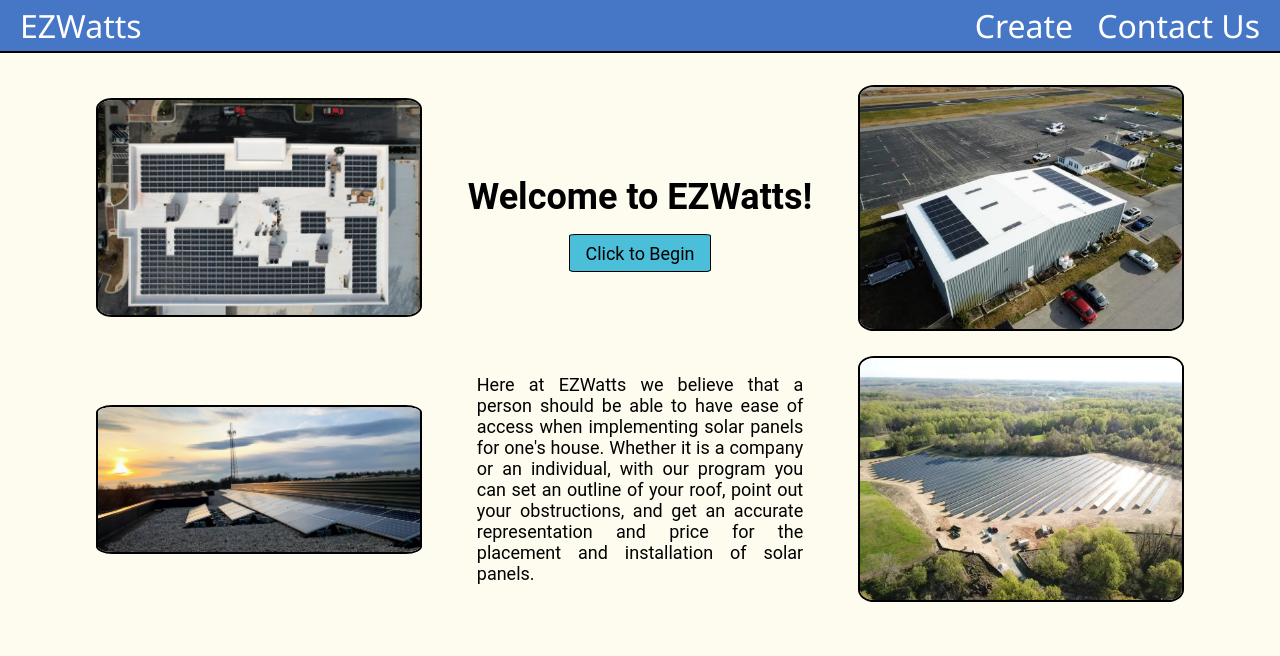
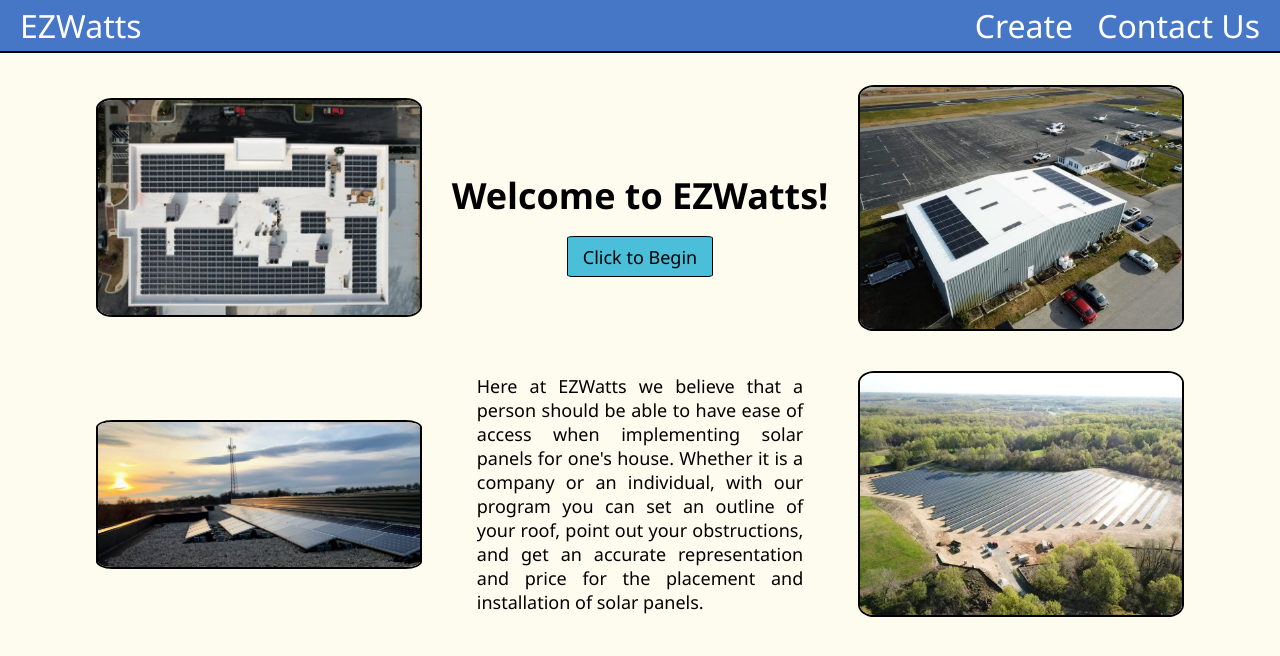
Before and after one commit to UMBC-447-Software-Engineering-Team/447-project.v1, a React (Create React App) app: page / in a window 1280 px wide. Shown: the top 656 px of the page. Built offline with nearby package versions, Linux system fonts and the light colour scheme.

Commit message:
update comments, adjust indents, etc.

```diff
--- a/src/components/Form.js
+++ b/src/components/Form.js
@@ -2,6 +2,7 @@ import React, { useState } from 'react';
 
 export default function Form({ onSubmit }) {
 
+  // declare variables
   const [panelWidth, setPanelWidth] = useState(0);
   const [panelHeight, setPanelHeight] = useState(0);
   const [roofWidth, setRoofWidth] = useState(0);
@@ -18,6 +19,7 @@ export default function Form({ onSubmit }) {
       rowSpacing, columnSpacing, edgeSpacing
     );
   }
+
 // The form and dynamic change in value here
 // add required for form and error handling
   return (
--- a/src/index.css
+++ b/src/index.css
@@ -27,9 +27,7 @@ body {
   display: flex;
   flex-direction: column;
   min-height: 100%;
-  font-family: 'Roboto', sans-serif;
-  /*set the gradient to be a bit less harsh using opacity in rgba*/
-  /*border-style: solid;*/
+  font-family: 'Segoe UI', Tahoma, Geneva, Verdana, sans-serif;
 }
 
 /*container for left and right side of create page*/
@@ -37,14 +35,8 @@ body {
   display:flex;
   flex-direction: row;
   min-height: 100%;
-  font-family: 'Roboto', sans-serif;
-  /*set the gradient to be a bit less harsh using opacity in rgba*/
-  /*background-color: rgba(161, 129, 214,.75);*/
-
+  font-family: 'Segoe UI', Tahoma, Geneva, Verdana, sans-serif;
   background-color: #fefbef;
-  /*background: linear-gradient(rgba(161, 129, 214,.5),rgba(255, 213, 0,.5), rgba(161, 129, 214,.5));
-  */
-  /*border-style: solid;*/
 }
 
 /*right side of create page*/
@@ -63,15 +55,13 @@ canvas {
   display: block;   /* this is IMPORTANT! */
 }
 
-
 /*left side of create page*/
 .Left{
   align-self: flex-start;
   flex-grow: 1;
   background: blue;
+}
 
-
-}
 .nav {
   font-size: xx-large;
   background: #4677C7;
@@ -116,13 +106,14 @@ canvas {
   background-color: #777;
 }
 
-/* home page syling */
+
+/* home page styling */
 .main-home{
   display: flex;
   flex-direction: column;
   min-height: 100%;
   text-align: center;
-  font-family: 'Roboto', sans-serif;
+  font-family: 'Segoe UI', Tahoma, Geneva, Verdana, sans-serif;
 }
 
 .main-description{
@@ -164,7 +155,7 @@ canvas {
   border-radius: 5%;
   border: black solid 2px;
 }
-/* Buttons in home */
+/* buttons in home */
 .createbutton{
   padding: 2% 4%;
   background-color: rgba(0, 164, 209, .7);
@@ -197,6 +188,4 @@ cursor: pointer;
 .testing{
   flex-grow: 1;
   text-align: left;
-
-
 }
--- a/src/pages/ContactUs.js
+++ b/src/pages/ContactUs.js
@@ -1,3 +1,5 @@
+// contact page
+
 import { useState } from "react";
 
 export default function Contact() {
```
Also changed, not shown: src/pages/Home.js (+4 -5 lines), src/pages/create/Create.js (+5 -8 lines), src/layouts/Navbar.js (line endings or trailing spaces). Lines whose indentation alone changed are shown as unchanged.
